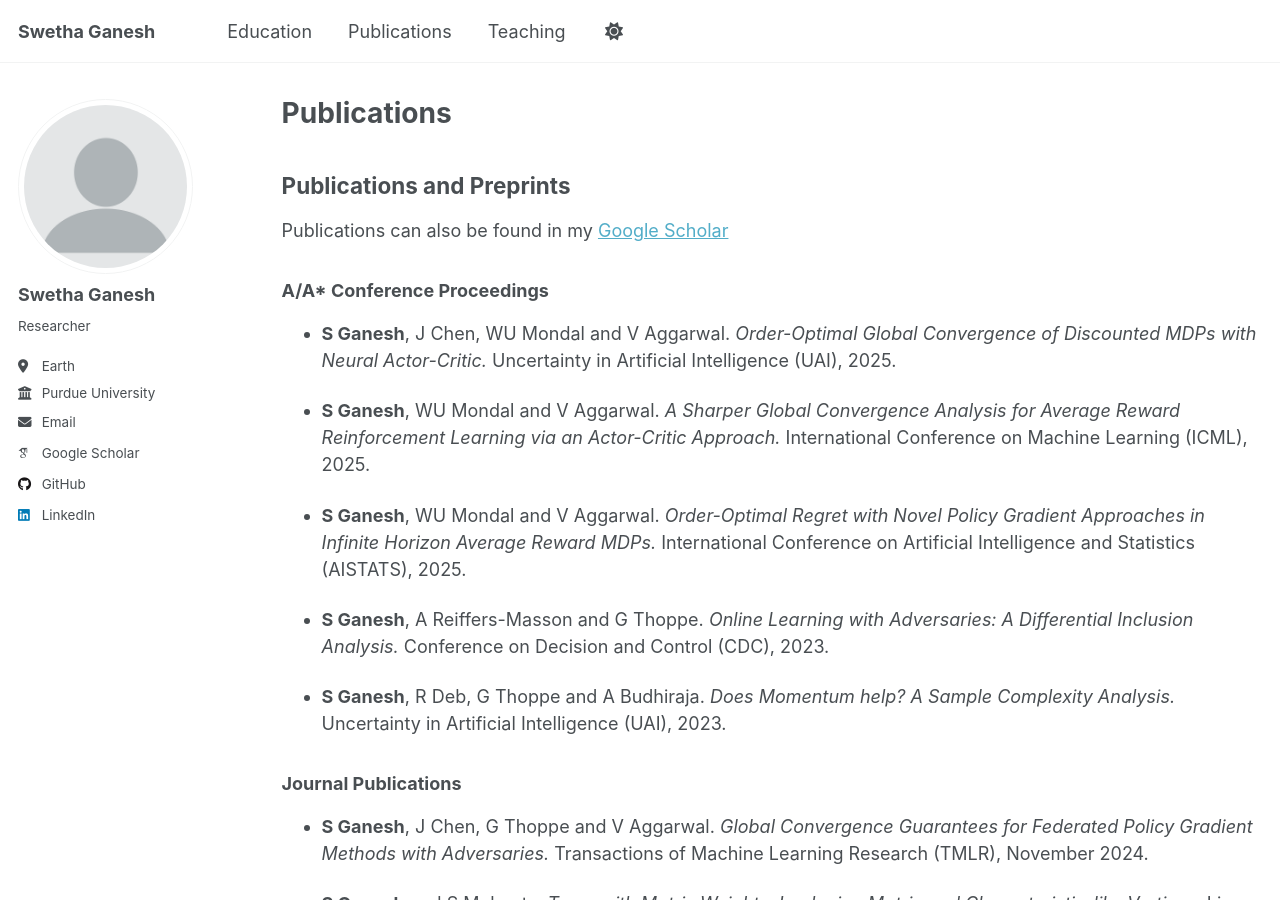
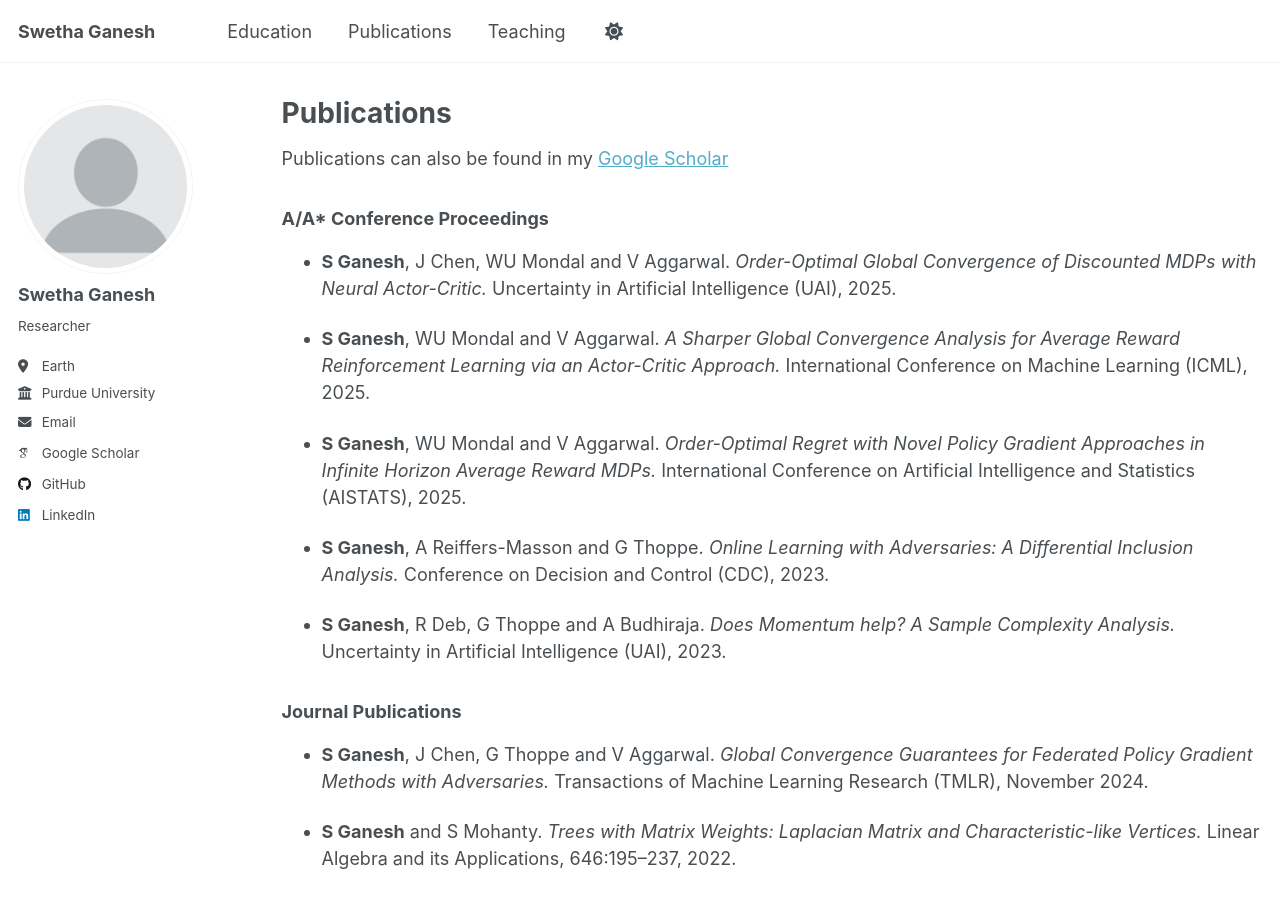
Before and after one commit to swethaganesh17/swethaganesh17.github.io, a Jekyll site: the page built from _pages/publications.md, in a window 1280 px wide and 900 px high. Built offline with Jekyll 4.4.1, drawn with Linux system fonts in a browser that asks for light colours; some web fonts are replaced; a script that is not in the unit is left out.

Commit message:
Update publications.md

```diff
--- a/_pages/publications.md
+++ b/_pages/publications.md
@@ -4,8 +4,6 @@ title: "Publications"
 permalink: /publications/
 author_profile: true
 ---
-
-## Publications and Preprints
 
 Publications can also be found in my [Google Scholar](https://scholar.google.com/citations?user=-Crvn3cAAAAJ&hl=en)
 
```
